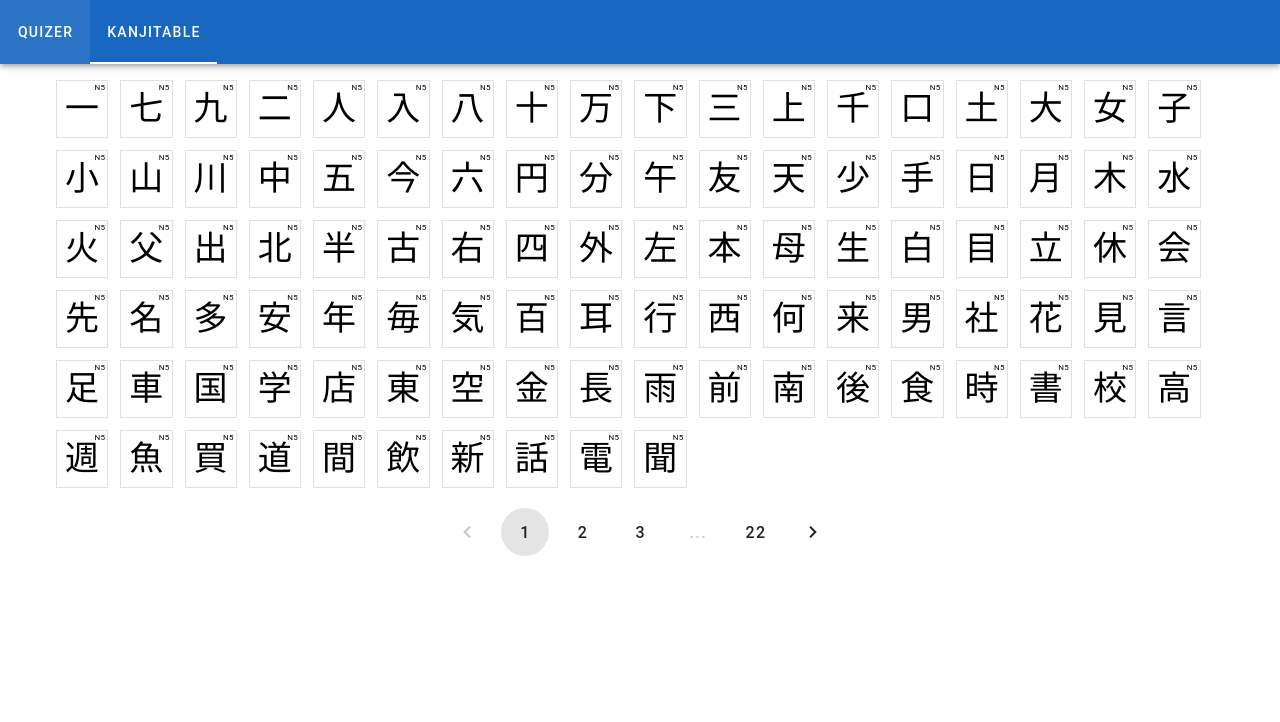
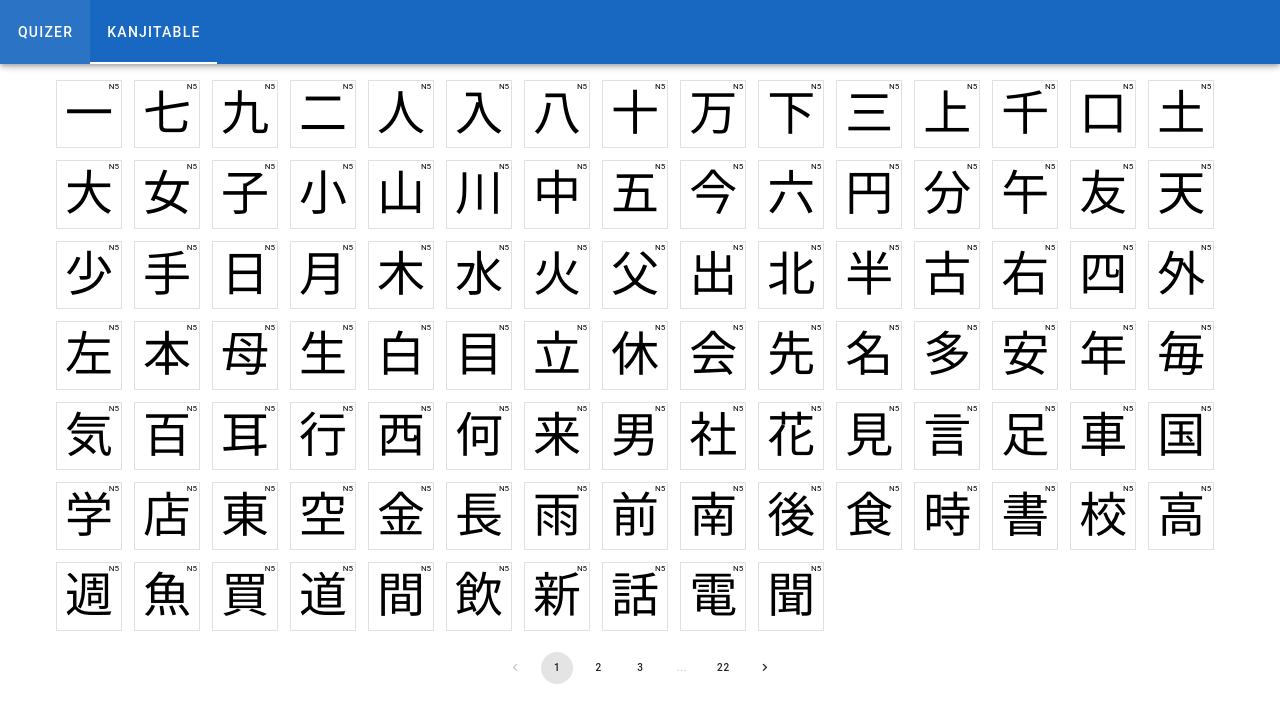
Before and after one commit to 89hikari/kanjiquizer, a Vue app: page /kanji-table in a window 1280 px wide. Shown: the top 722 px of the page. Built offline with nearby package versions, Linux system fonts and the light colour scheme.

Commit message:
Pagination size

```diff
--- a/src/views/KanjiTable.vue
+++ b/src/views/KanjiTable.vue
@@ -19,7 +19,7 @@ const getColor = (kanji: string) => store.kanjiTableAdded.get(kanji);
     <template #default="{ items }">
       <div class="d-flex flex-wrap ga-3">
         <div
-          class="kanji border text-h4 pa-2 bg-white cursor-pointer"
+          class="kanji border text-h3 pa-2 bg-white cursor-pointer"
           :class="`bg-${getColor(kanji.raw.kanji)}`"
           v-for="kanji in items"
           :key="kanji.raw.kanji"
@@ -63,6 +63,7 @@ const getColor = (kanji: string) => store.kanjiTableAdded.get(kanji);
           v-model="page"
           :length="pageCount"
           :total-visible="4"
+          size="x-small"
           rounded="circle"
         />
       </div>
```
